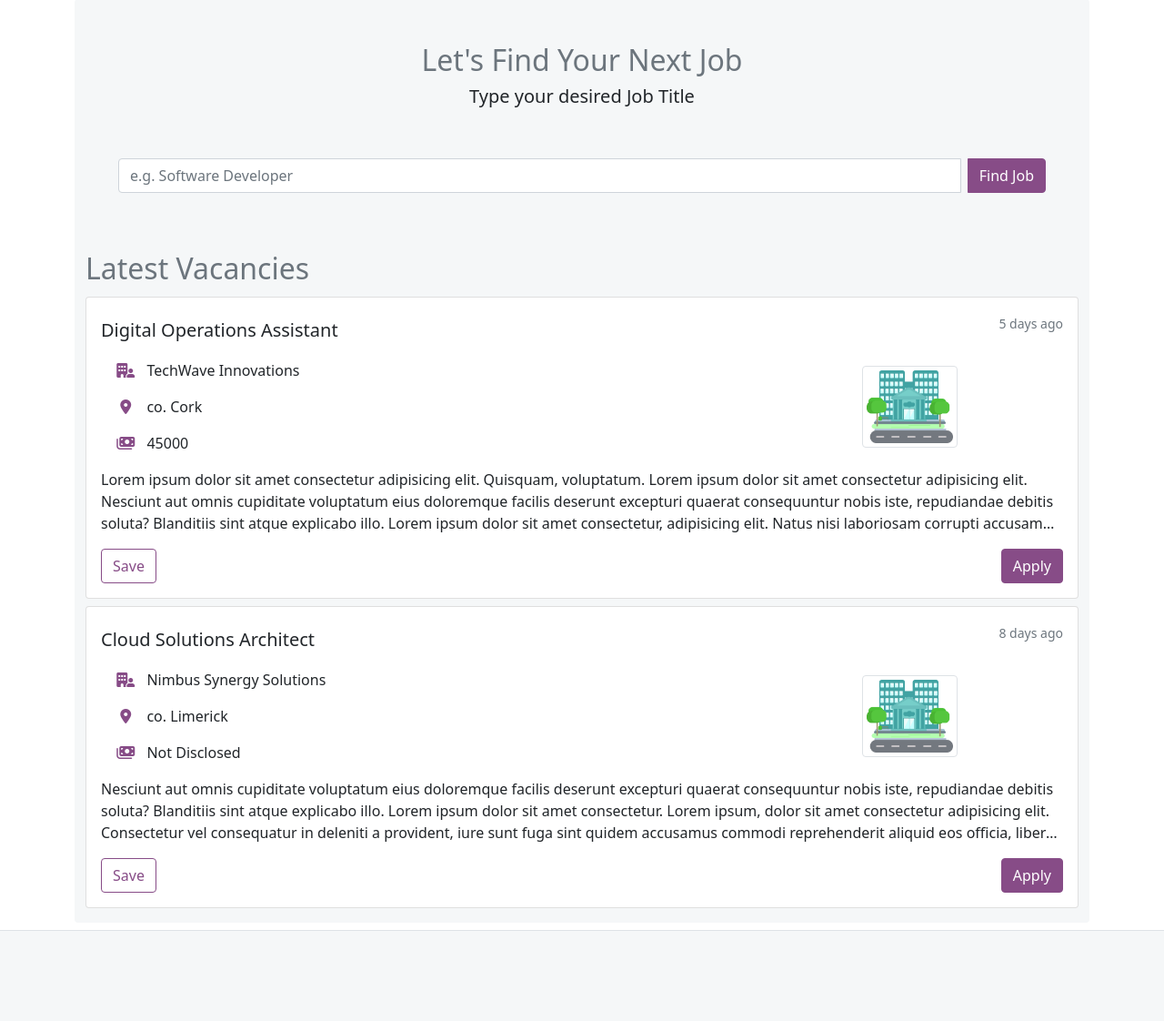
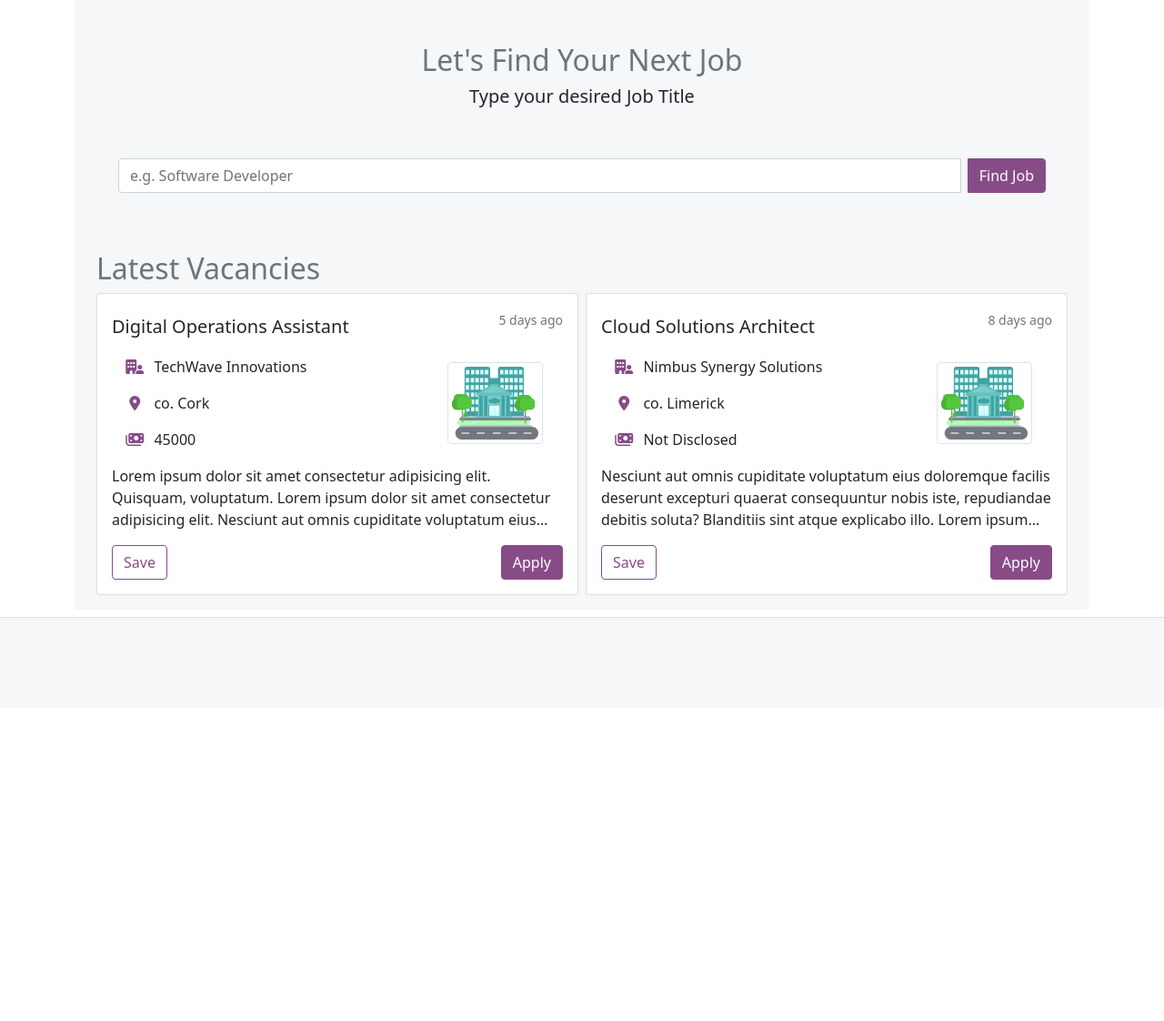
Before and after one commit to pavlo-myskov/get-job, a Django app: page / in a window 1280 px wide. Shown: the part 482-1604 px from the top of the page at 91% size. After the commit the page ends 1161 px from the top, so only its background shows below. Run offline with Django 3.2, Linux system fonts and the light colour scheme; style sheets or scripts are compiled from the project's sources; parts of the project's set-up code (start-up, migrations or seed data) failed here and were passed over; some libraries are stand-ins or nearby versions.

Commit message:
Refactor cards grid system: 2 cols for xl screens

```diff
--- a/templates/jobseeker/home.html
+++ b/templates/jobseeker/home.html
@@ -100,9 +100,11 @@
     </section>
 
     <!-- Vacancies section -->
-    <section class="container">
-      <h2 class="text-muted pb-1">Latest Vacancies</h2>
-      <div class="card vaccancy-card my-2">
+    <section class="container g-4">
+      <h2 class="text-muted">Latest Vacancies</h2>
+      <div class="row row-cols-1 row-cols-xl-2 g-2">
+        <div class="col">
+          <div class="card vaccancy-card">
             <div class="card-body">
               <div class="d-flex justify-content-between mb-1">
                 <h5 class="card-title my-auto">Digital Operations Assistant</h5>
@@ -112,20 +114,20 @@
                 <ul class="col-8 list-group borderless">
                   <li class="list-group-item">
                     <div class="row d-flex align-items-center">
-                  <i class="col-1 text-center text-royalpurple pe-0 fa fa-building-user"></i>
-                  <span class="col-11 ps-0">TechWave Innovations</span>
+                      <i class="col-2 col-md-1 col-xl-2 text-center text-royalpurple pe-0 fa fa-building-user"></i>
+                      <span class="col-10 col-md-11 col-xl-10 ps-1 ps-lg-0">TechWave Innovations</span>
                     </div>
                   </li>
                   <li class="list-group-item">
                     <div class="row d-flex align-items-center">
-                  <i class="col-1 text-center text-royalpurple pe-0 fa fa-location-dot"></i>
-                  <span class="col-11 ps-0">co. Cork</span>
+                      <i class="col-2 col-md-1 col-xl-2 text-center text-royalpurple pe-0 fa fa-location-dot"></i>
+                      <span class="col-10 col-md-11 col-xl-10 ps-1 ps-lg-0">co. Cork</span>
                     </div>
                   </li>
                   <li class="list-group-item">
                     <div class="row d-flex align-items-center">
-                  <i class="col-1 text-center text-royalpurple pe-0 fa fa-money-bills"></i>
-                  <span class="col-11 ps-0">45000</span>
+                      <i class="col-2 col-md-1 col-xl-2 text-center text-royalpurple pe-0 fa fa-money-bills"></i>
+                      <span class="col-10 col-md-11 col-xl-10 ps-1 ps-lg-0">45000</span>
                     </div>
                   </li>
                 </ul>
@@ -148,6 +150,8 @@
               </div>
             </div>
           </div>
+        </div>
+        <div class="col">
           <div class="card vaccancy-card">
             <div class="card-body">
               <div class="d-flex justify-content-between mb-1">
@@ -158,20 +162,20 @@
                 <ul class="col-8 list-group borderless">
                   <li class="list-group-item">
                     <div class="row d-flex align-items-center">
-                  <i class="col-1 text-center text-royalpurple pe-0 fa fa-building-user"></i>
-                  <span class="col-11 ps-0">Nimbus Synergy Solutions</span>
+                      <i class="col-2 col-md-1 col-xl-2 text-center text-royalpurple pe-0 fa fa-building-user"></i>
+                      <span class="col-10 col-md-11 col-xl-10 ps-1 ps-lg-0">Nimbus Synergy Solutions</span>
                     </div>
                   </li>
                   <li class="list-group-item">
                     <div class="row d-flex align-items-center">
-                  <i class="col-1 text-center text-royalpurple pe-0 fa fa-location-dot"></i>
-                  <span class="col-11 ps-0">co. Limerick</span>
+                      <i class="col-2 col-md-1 col-xl-2 text-center text-royalpurple pe-0 fa fa-location-dot"></i>
+                      <span class="col-10 col-md-11 col-xl-10 ps-1 ps-lg-0">co. Limerick</span>
                     </div>
                   </li>
                   <li class="list-group-item">
                     <div class="row d-flex align-items-center">
-                  <i class="col-1 text-center text-royalpurple pe-0 fa fa-money-bills"></i>
-                  <span class="col-11 ps-0">Not Disclosed</span>
+                      <i class="col-2 col-md-1 col-xl-2 text-center text-royalpurple pe-0 fa fa-money-bills"></i>
+                      <span class="col-10 col-md-11 col-xl-10 ps-1 ps-lg-0">Not Disclosed</span>
                     </div>
                   </li>
                 </ul>
@@ -193,6 +197,8 @@
               </div>
             </div>
           </div>
+        </div>
+      </div>
     </section>
   </div>
 </main>
```
Lines whose indentation alone changed are shown as unchanged.
